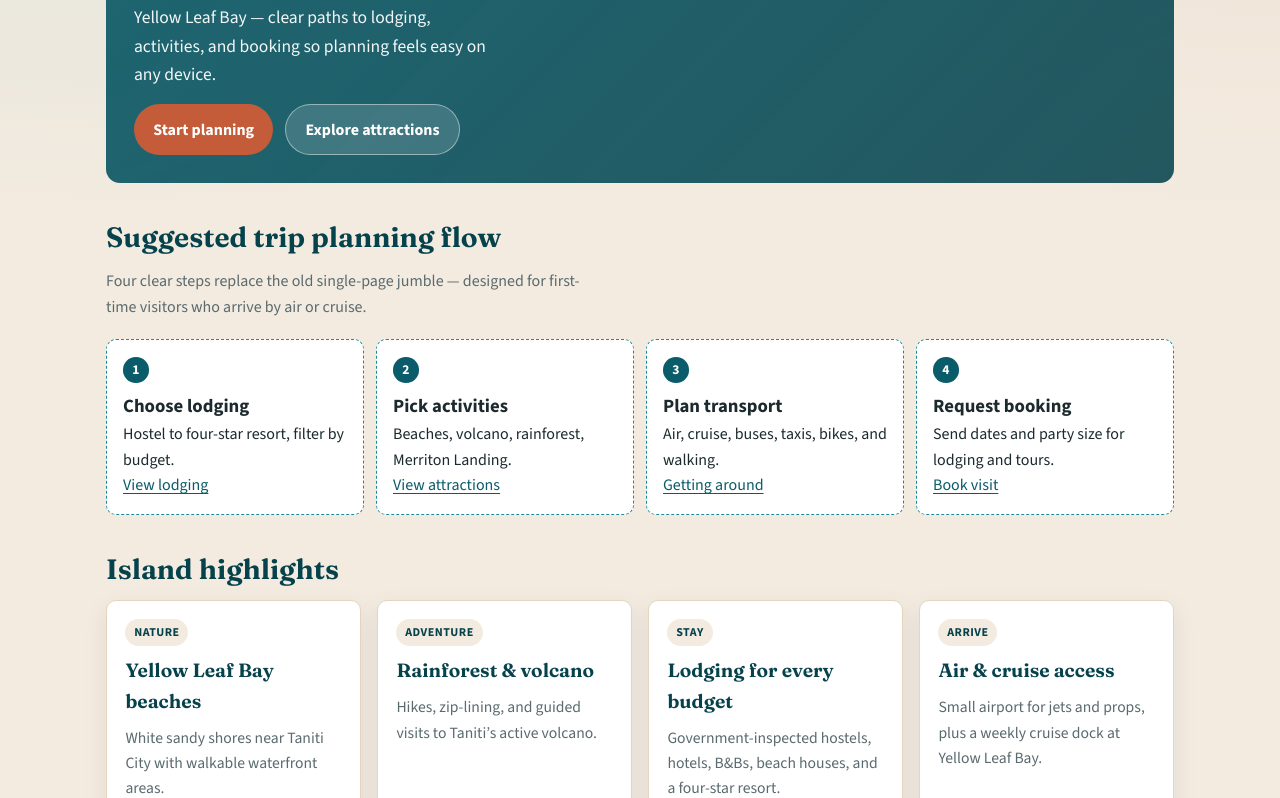
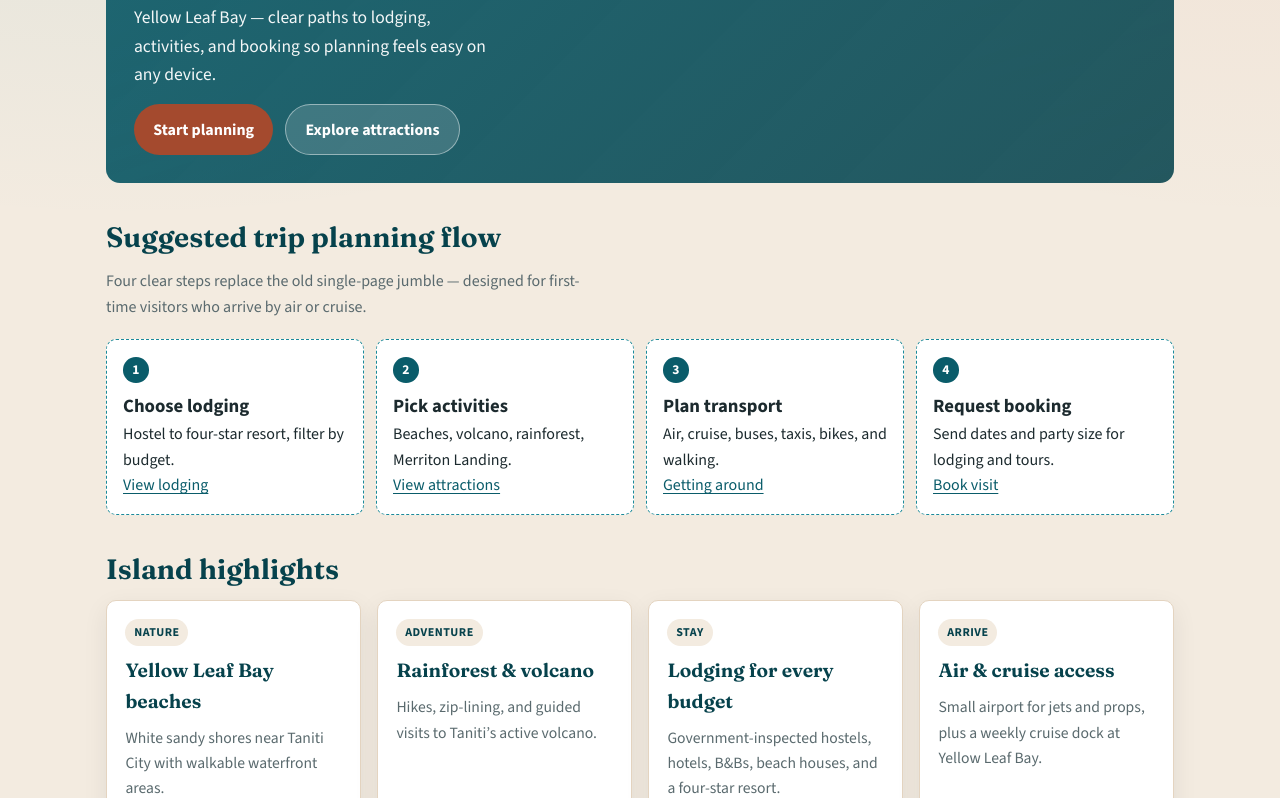
Before and after one commit to KyPython/visit-taniti, a website: page index.html in a window 1280 px wide. Shown: the part 302-1100 px from the top of the page. Drawn offline with nearby package versions, Linux system fonts and the light colour scheme.

Commit message:
fix: pin accessibility workflows and raise button contrast
Primary buttons were below the 4.5:1 contrast needed for the Level A score gate.

```diff
--- a/styles.css
+++ b/styles.css
@@ -7,8 +7,8 @@
   --lagoon: #1a8a9a;
   --sand: #f3ebe0;
   --sand-dark: #e4d4c0;
-  --coral: #c45c3a;
-  --coral-hover: #a44a2e;
+  --coral: #a44a2e;
+  --coral-hover: #8f3e26;
   --ink: #1c2a2e;
   --muted: #5a6a6e;
   --panel: #ffffff;
```
Also changed, not shown: .github/workflows/accessibility.yml.
